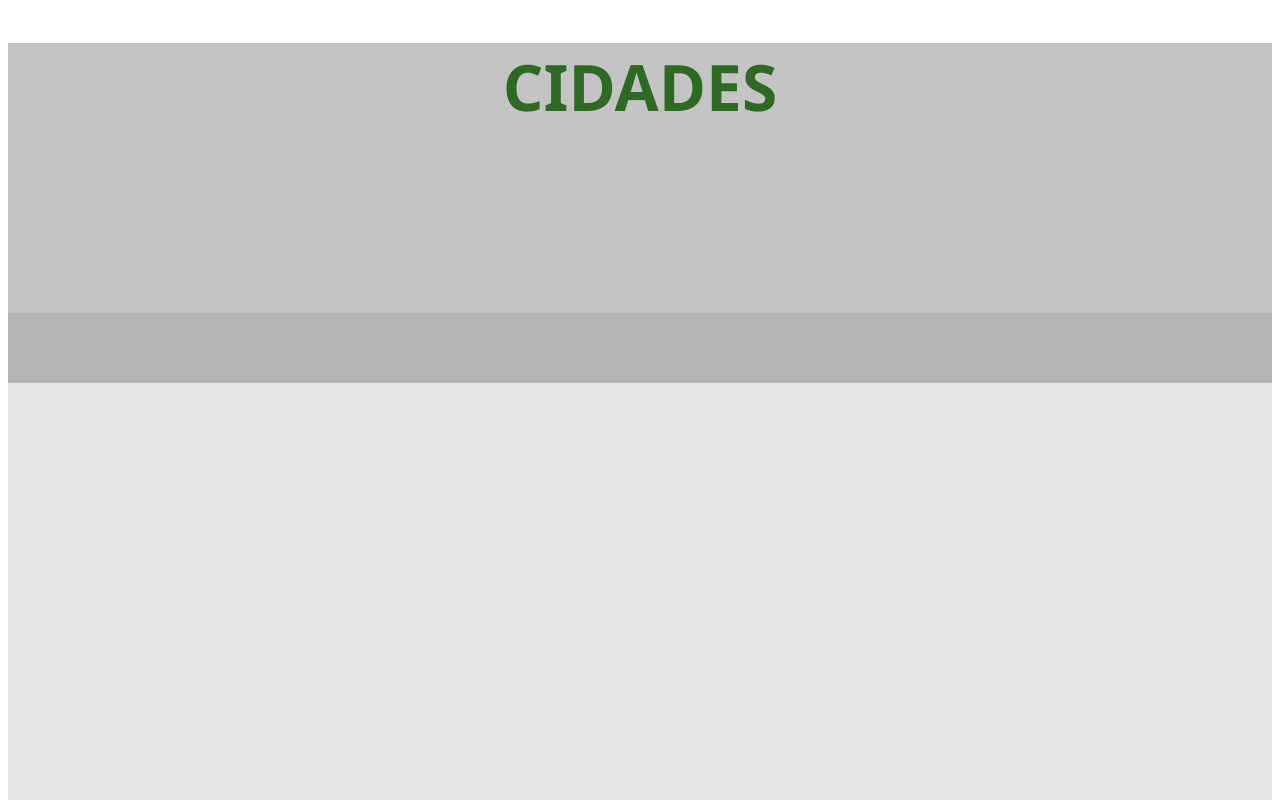
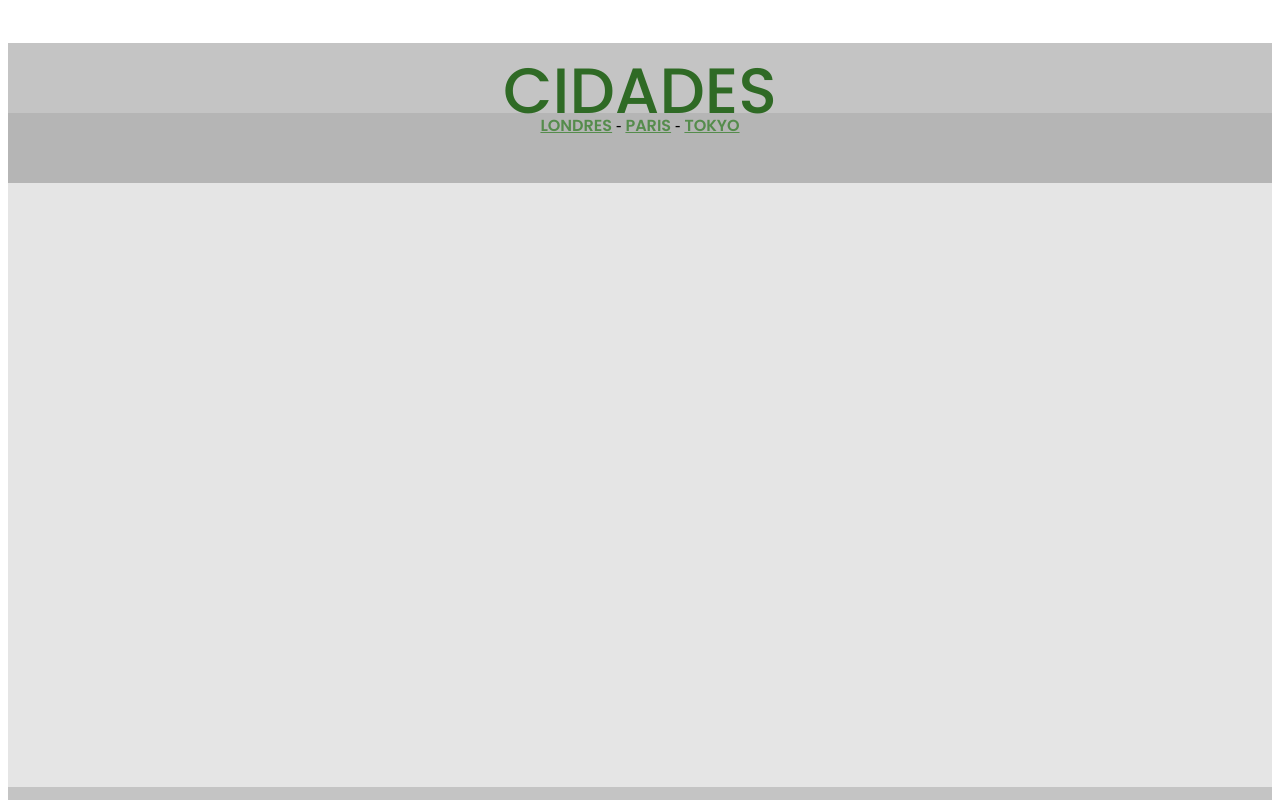
Before and after one commit to milenards/Cidade, a plain HTML site: page index.html in a window 1280 px wide. Shown: the top 800 px of the page. Drawn offline with Linux system fonts and the light colour scheme.

Commit message:
construção do menu de navegação

```diff
--- a/index.html
+++ b/index.html
@@ -10,6 +10,8 @@
 
 
     <style>
+        @import url('https://fonts.googleapis.com/css2?family=Poppins:ital,wght@0,100;0,200;0,300;0,400;0,500;0,600;0,700;0,800;0,900;1,100;1,200;1,300;1,400;1,500;1,600;1,700;1,800;1,900&display=swap');
+
         #cabecalho {
             height: 70px;
             background-color: #C4C4C4;
@@ -19,6 +21,7 @@
         #menu-de-navegacao {
             height: 70px;
             background-color: #B5B5B5;
+            text-align: center;
         }
 
         #conteudo-principal {
@@ -30,23 +33,36 @@
             height: 150px;
             background-color: #C4C4C4;
         }
-        #titulo{
+
+
+        #titulo {
             font-size: 64px;
             color: #2F6A25;
-            font-weight: bold;
+            font-weight: 500;
             text-align: center;
-            font-family: 'Segoe UI', Tahoma, Geneva, Verdana, sans-serif;
+            font-family: 'Poppins', sans-serif;
+            text-transform: uppercase;
+        }
+
+        .item-menu {
+            font-family: 'Poppins';
+            font-weight: 600;
+            font-size: 16px;
+            color: #558C4C;
         }
 
     </style>
 </head>
-<header id="cabecalho">
-    <h1 id="titulo">CIDADES</h1>
-</header>
 
 <body>
-    <header id="cabecalho" style="height: 200px;background-color: #C4C4C4;"></header>
-    <nav id="menu-de-navegacao" style="height: 90pxbackground-color #B5B5B5;"></nav>
+    <header id="cabecalho">
+        <h1 id="titulo">CIDADES</h1>
+    </header>
+    <nav id="menu-de-navegacao">
+        <a href="index.html" class="item-menu" >LONDRES</a> -
+        <a href="paris.html" class="item-menu" >PARIS</a> -
+        <a href="tokyo.html" class="item-menu" >TOKYO</a>
+    </nav>
     <main id="conteudo-principal"></main>
     <footer id="rodape"></footer>
 </body>
```
